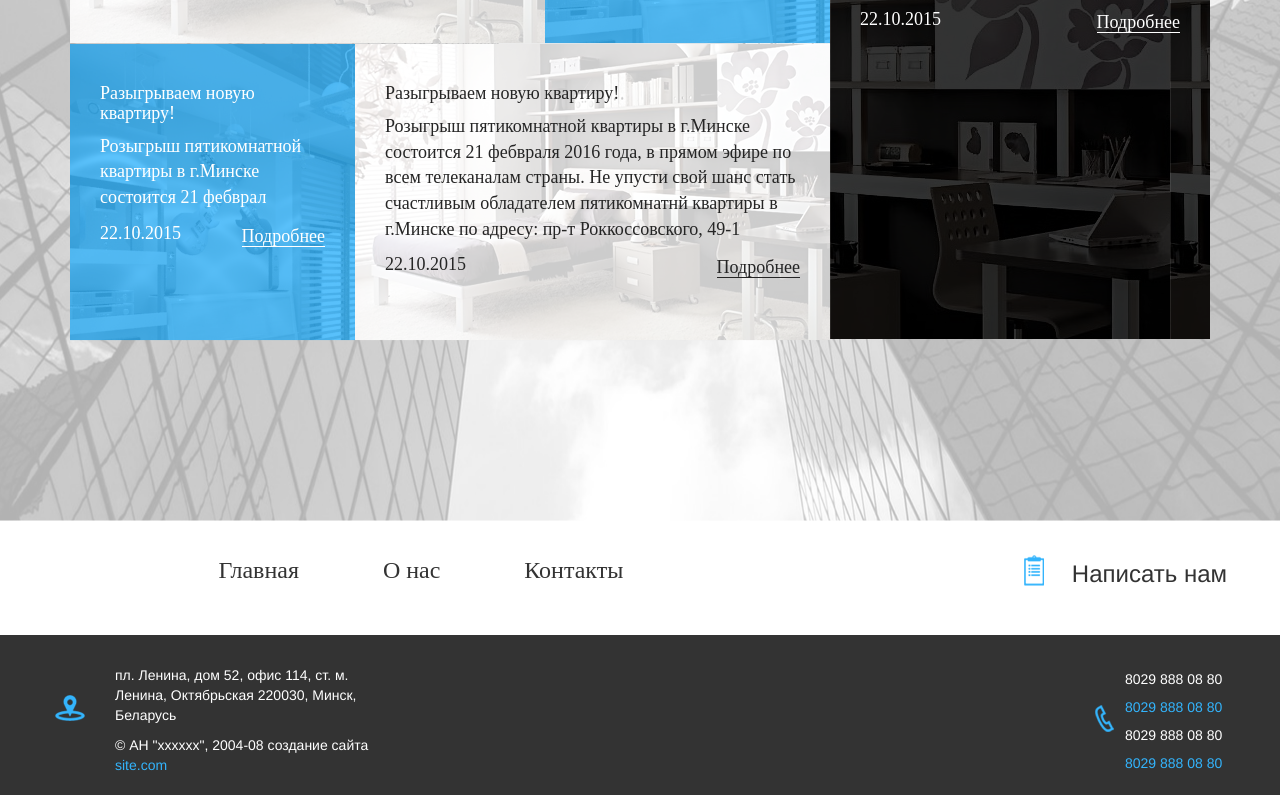
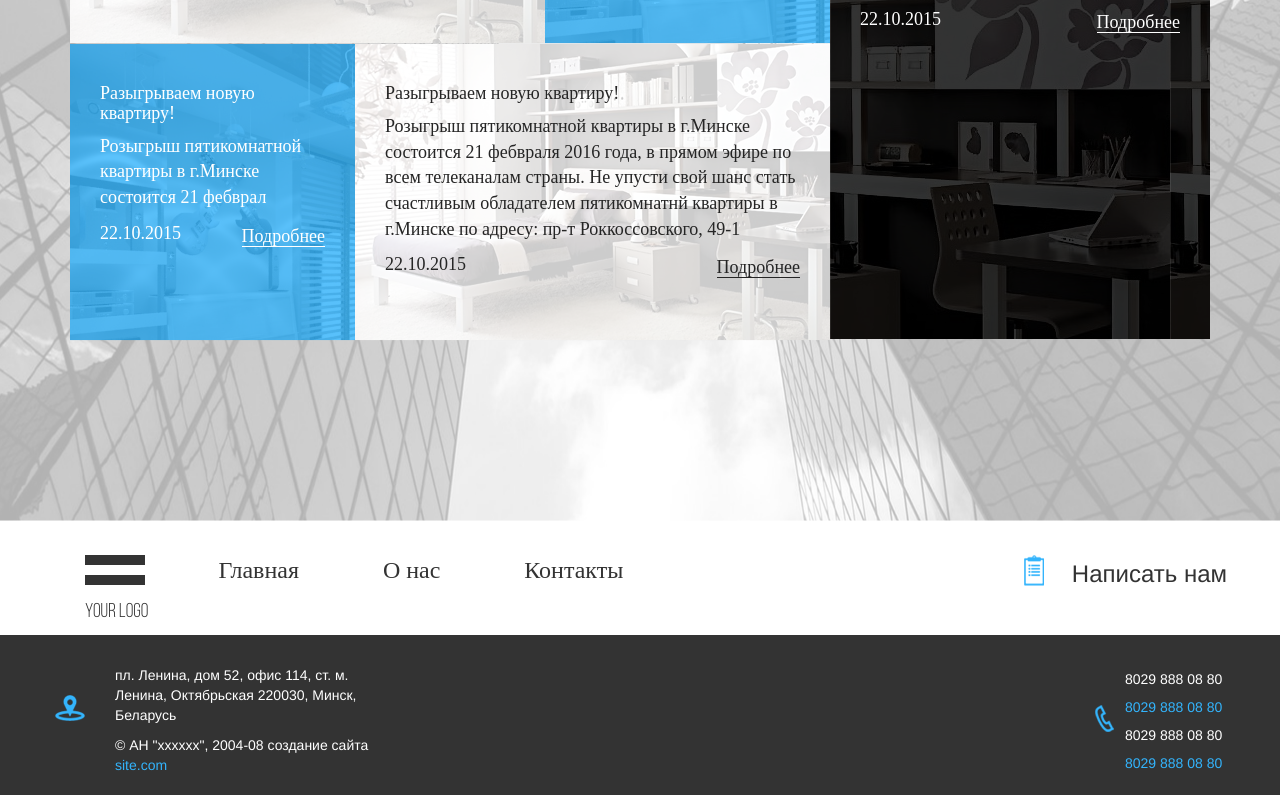
Before and after one commit to andriih/finalproject, a website: page src/index.html in a window 1280 px wide. Shown: the part 2540-3335 px from the top of the page. Drawn offline with nearby package versions, Linux system fonts and the light colour scheme; files that its build step writes are made by us from their sources; a web font is replaced by a local one.

Commit message:
grey footer logo added

```diff
--- a/src/index.html
+++ b/src/index.html
@@ -406,8 +406,8 @@
 
 									<div class="logo__wrapper">
 										<a href="index.html" class="navbar-brand logo">
-											<img src="img/logo-white.png" alt="logo">
-											<p class="logo-txt	">your logo</p>
+											<img src="img/grey-logo.svg" alt="logo">
+											<p class="logo-txt-grey">your logo</p>
 										</a>
 									</div>
 								</div>
```
Also changed, not shown: dist/index.html.
